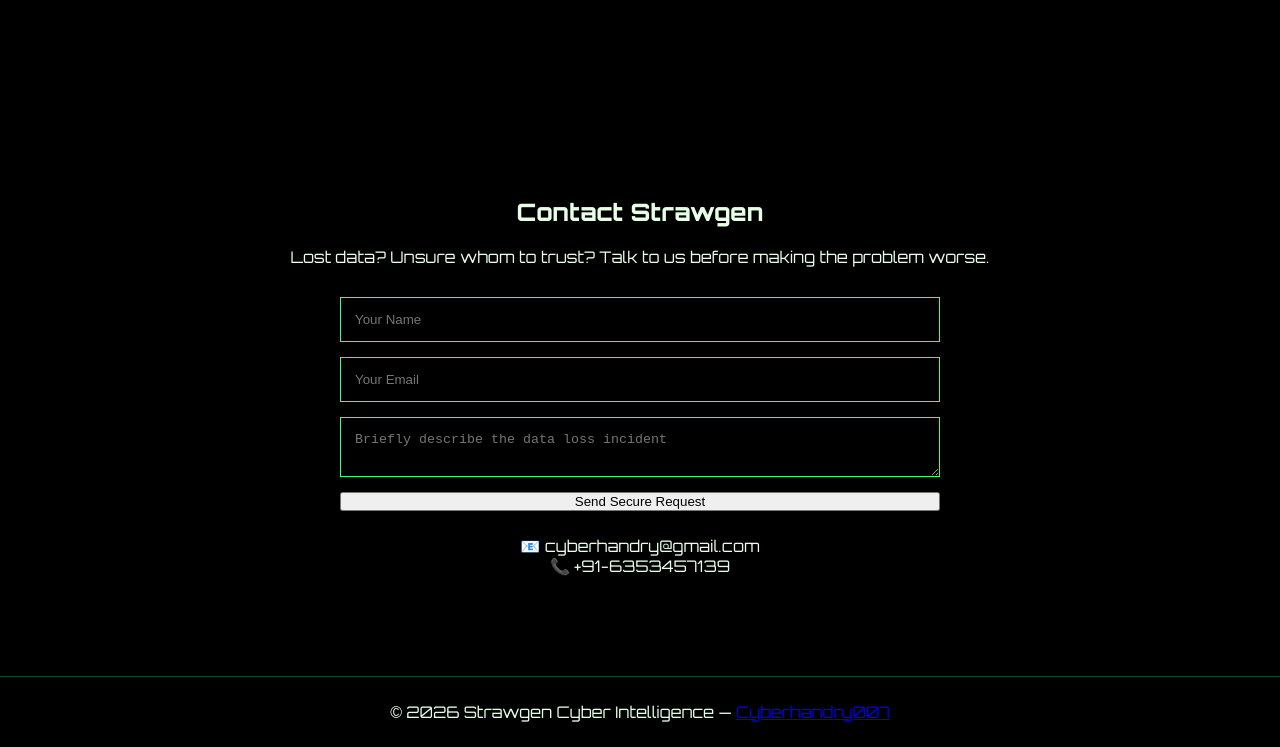
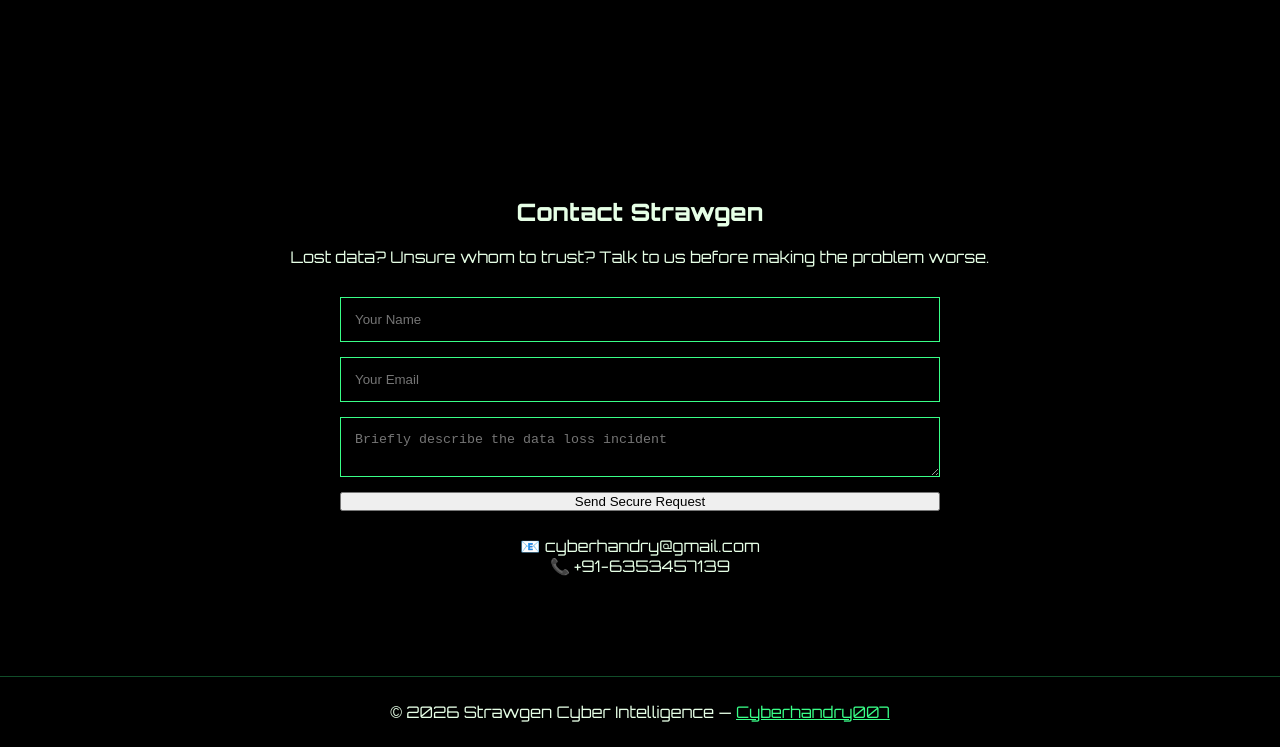
Before and after one commit to beastyy007/Strawgen, a plain HTML site: page index.html in a window 1280 px wide. Shown: the part 1593-2340 px from the top of the page. Drawn offline with Linux system fonts and the light colour scheme.

Commit message:
Update index.html

```diff
--- a/index.html
+++ b/index.html
@@ -123,7 +123,7 @@
 </section>
 
 <footer>
-  © 2026 Strawgen Cyber Intelligence — <a href="https://linktr.ee/cyberhandry007?utm_source=linktree_profile_share&ltsid=418ef61a-1a8b-4eca-901f-1938d4f7a007" target="_blank">Cyberhandry007</a>
+  © 2026 Strawgen Cyber Intelligence — <a style="color: var(--neon);" href="https://linktr.ee/cyberhandry007?utm_source=linktree_profile_share&ltsid=418ef61a-1a8b-4eca-901f-1938d4f7a007" target="_blank">Cyberhandry007</a>
 </footer>
 
 <script src="js/main.js"></script>
```
